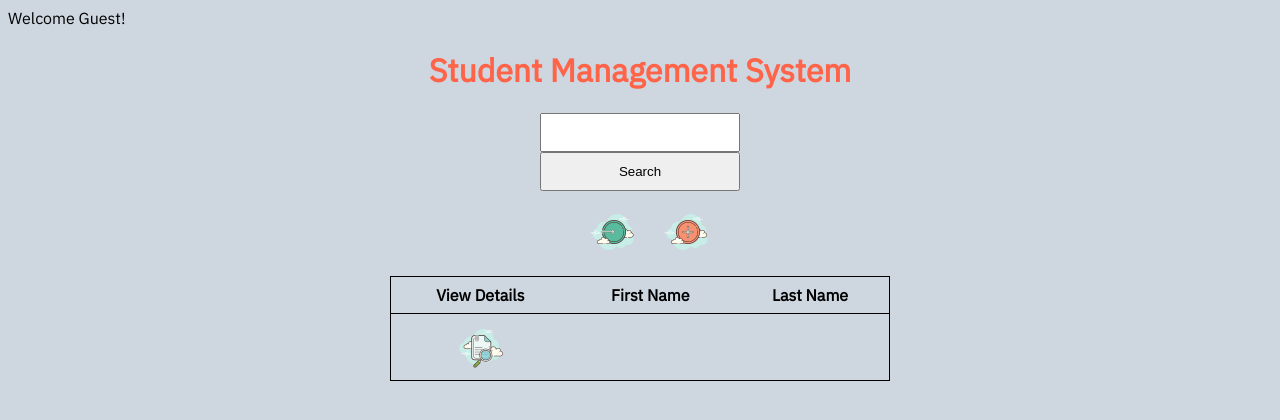
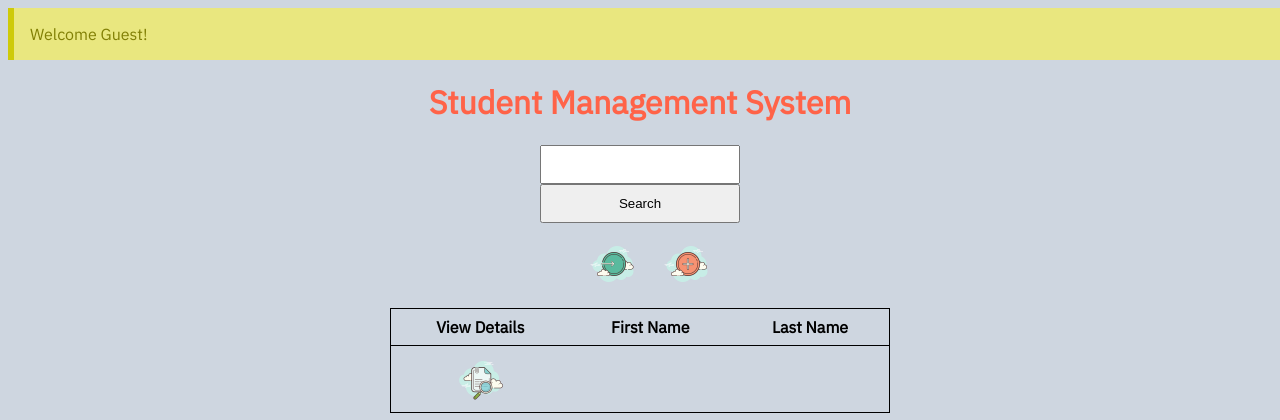
Before and after one commit to crispaulcastaneda/php-student-management, a PHP site: page / in a window 1280 px wide. Shown: the top 420 px of the page. Run offline with PHP 8.4, Linux system fonts and the light colour scheme; data that the repository does not hold is empty.

Commit message:
'php-message-prompt'

```diff
--- a/css/style.css
+++ b/css/style.css
@@ -160,6 +160,16 @@ tbody img {
     padding: 5px;
 }
 
-/************************
-**        EDIT
-************************/
+
+
+/* PHP Message */
+.message {
+    width: 100%;
+    padding: 1rem;
+}
+
+.message.warning {
+    background: #e9e77f;
+    border-left: 6px solid #ceca09;
+    color: #817f05;
+}
--- a/index.php
+++ b/index.php
@@ -6,9 +6,9 @@
     }
 
     if(isset($_SESSION['UserLogin'])) {
-         "Welcome ".$_SESSION['UserLogin'];
+        echo "Welcome ".$_SESSION['UserLogin'];
     }else{
-        echo "Welcome Guest!";
+        echo "<div class='message warning'>Welcome Guest!</div>";
     }
 
 
--- a/pages/login/login.php
+++ b/pages/login/login.php
@@ -24,7 +24,7 @@
 
             echo header("Location: ../../index.php");
         }else{
-            echo "No User Found";
+            echo "<div class='message warning'>No user found.</div>";
         }
     }
 ?>
@@ -63,7 +63,6 @@
                 <img src="https://img.icons8.com/ultraviolet/40/000000/enter-key.png">
             </button>
         </form>
-
     </div>
 
 </body>
```
